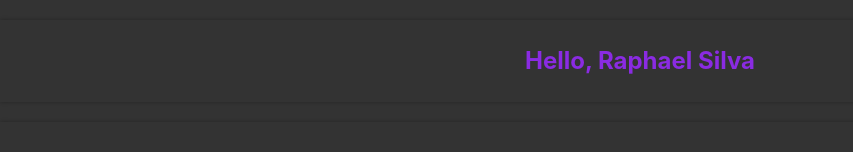
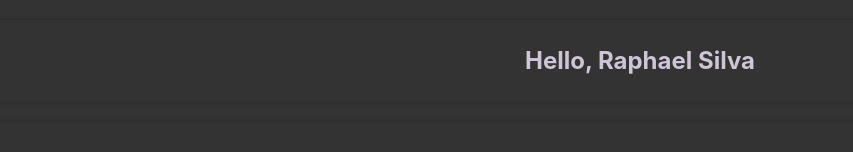
Before and after one commit to raphaelprsilva/trybe-exercises, a React (Create React App) app in the folder exercises/bloco_11/dia_2/my-app/: page / in a window 1280 px wide. Shown: the top 152 px of the page, without its empty margins (0-853 px from the left). Built offline with nearby package versions, Linux system fonts and the light colour scheme.

Commit message:
Change color property

```diff
--- a/exercises/bloco_11/dia_2/my-app/src/components/Greeting/style.css
+++ b/exercises/bloco_11/dia_2/my-app/src/components/Greeting/style.css
@@ -1,6 +1,6 @@
 .greeting-item {
   display: flex;
-  color: blueviolet;
+  color: rgb(206, 197, 214);
   box-shadow: 0 0 4px rgba(0, 0, 0, 0.3);
   padding: 1.1em;
   justify-content: center;
```
